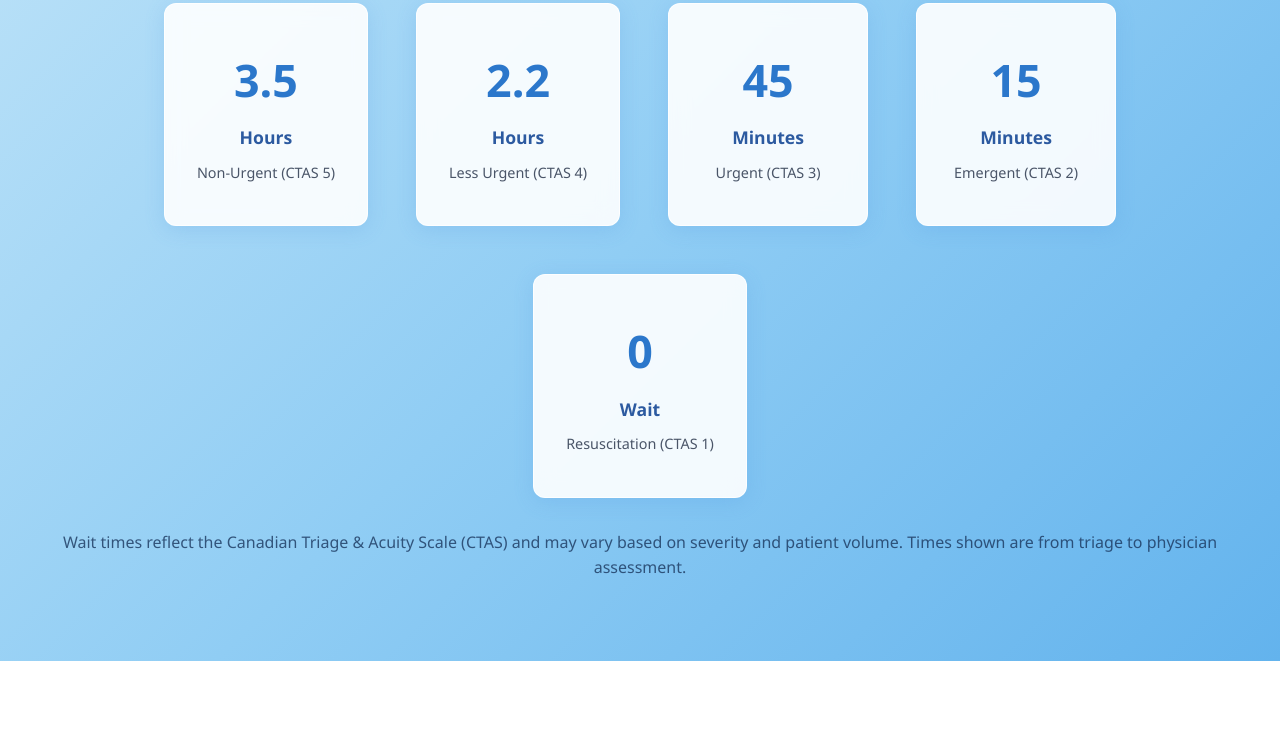
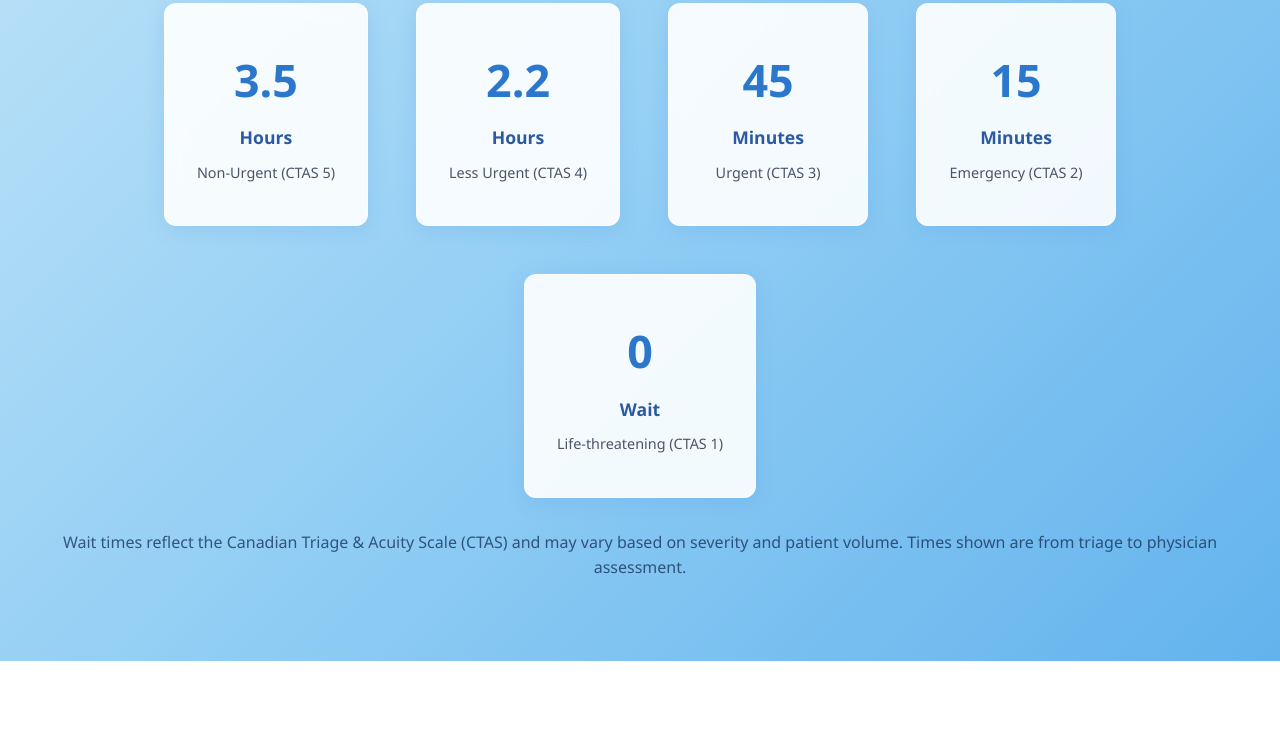
Before and after one commit to ishraqtm/sample-hospital-site, a plain HTML site: page index.html in a window 1280 px wide. Shown: the part 1934-2672 px from the top of the page. Drawn offline with Linux system fonts and the light colour scheme.

Commit message:
Update index.html

```diff
--- a/index.html
+++ b/index.html
@@ -709,12 +709,12 @@
                 <div class="wait-item">
                     <span class="wait-time">15</span>
                     <div>Minutes</div>
-                    <small>Emergent (CTAS 2)</small>
+                    <small>Emergency (CTAS 2)</small>
                 </div>
                 <div class="wait-item">
                     <span class="wait-time">0</span>
                     <div>Wait</div>
-                    <small>Resuscitation (CTAS 1)</small>
+                    <small>Life-threatening (CTAS 1)</small>
                 </div>
             </div>
             <p style="margin-top: 2rem; opacity: 0.8;">Wait times reflect the Canadian Triage & Acuity Scale (CTAS) and may vary based on severity and patient volume. Times shown are from triage to physician assessment.</p>
```
